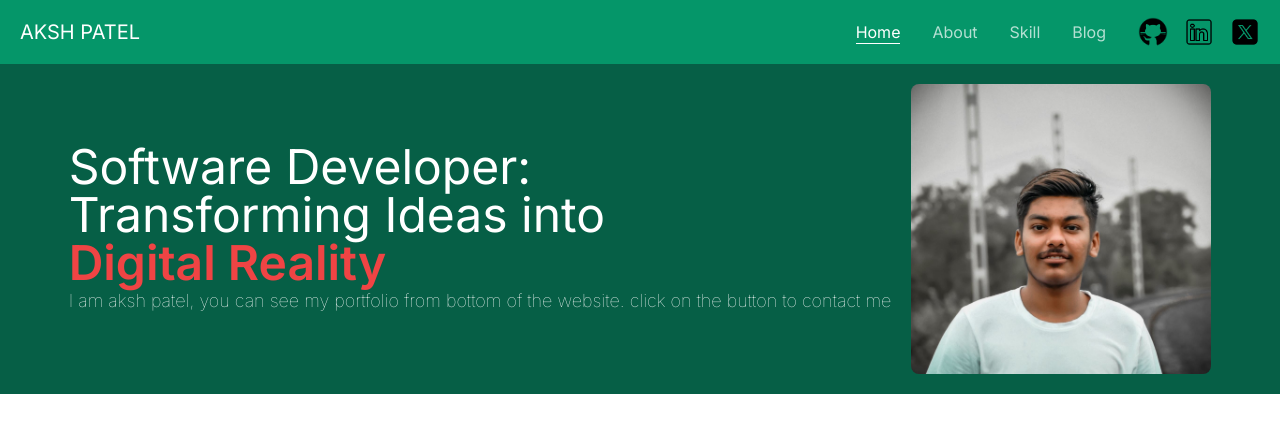
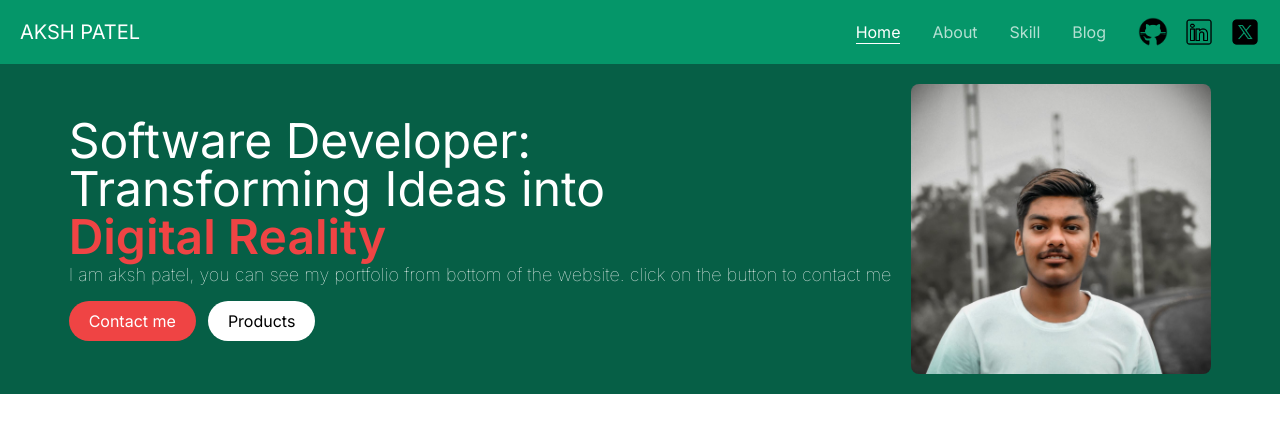
Before and after one commit to akshpatell/portfolio, a Next.js app: page / in a window 1280 px wide. Shown: the top 432 px of the page. Built offline with nearby package versions, Linux system fonts and the light colour scheme.

Commit message:
added two buttons in male components

```diff
--- a/src/components/Male/index.jsx
+++ b/src/components/Male/index.jsx
@@ -1,9 +1,11 @@
 import Image from "next/image";
+import Link from "next/link";
 import React from "react";
 
 const Male = () => {
   return (
     <div className=" flex justify-center items-center p-5 bg-emerald-800 gap-5 flex-wrap-reverse w-full">
+      <div className="flex flex-col gap-3">
         <div>
           <h1 className="text-5xl max-sm:text-4xl font-semiboldbold text-white">
             Software Developer:
@@ -15,9 +17,22 @@ const Male = () => {
             Digital Reality
           </h1>
           <p className="text-white font-thin text-lg max-sm:text-base">
-          I am aksh patel, you can see my portfolio from bottom of the website.
-          click on the button to contact me
+            I am aksh patel, you can see my portfolio from bottom of the
+            website. click on the button to contact me
           </p>
+        </div>
+        <div className="flex gap-3">
+          <Link href="/contact-me">
+            <button className="text-white bg-red-500 py-2 px-5 rounded-full hover:bg-red-600 ">
+              Contact me
+            </button>
+          </Link>
+          <Link href="/products">
+            <button className="text-black bg-white py-2 px-5 rounded-full hover:bg-gray-300 ">
+              Products
+            </button>
+          </Link>
+        </div>
       </div>
       <div>
         <Image
```
Lines whose indentation alone changed are shown as unchanged.
